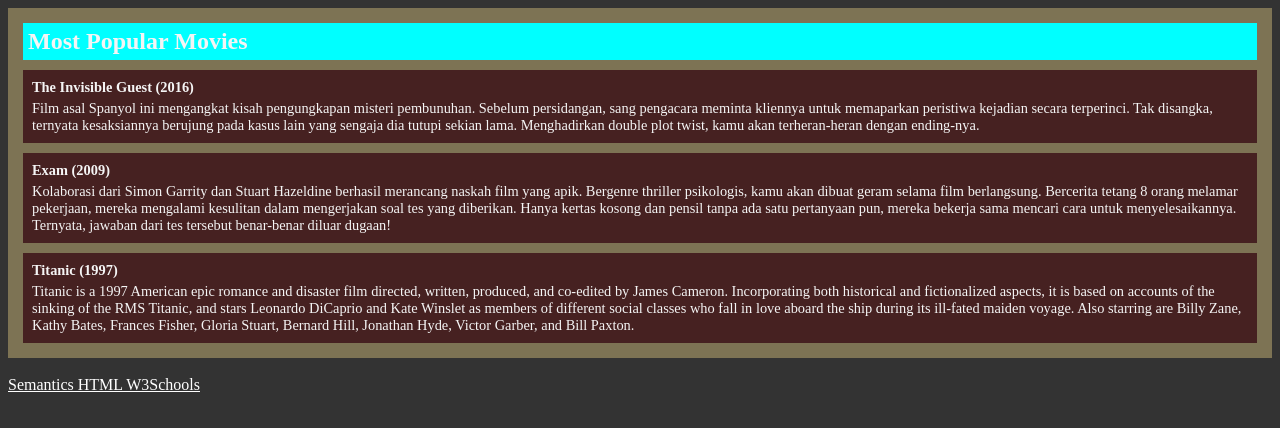
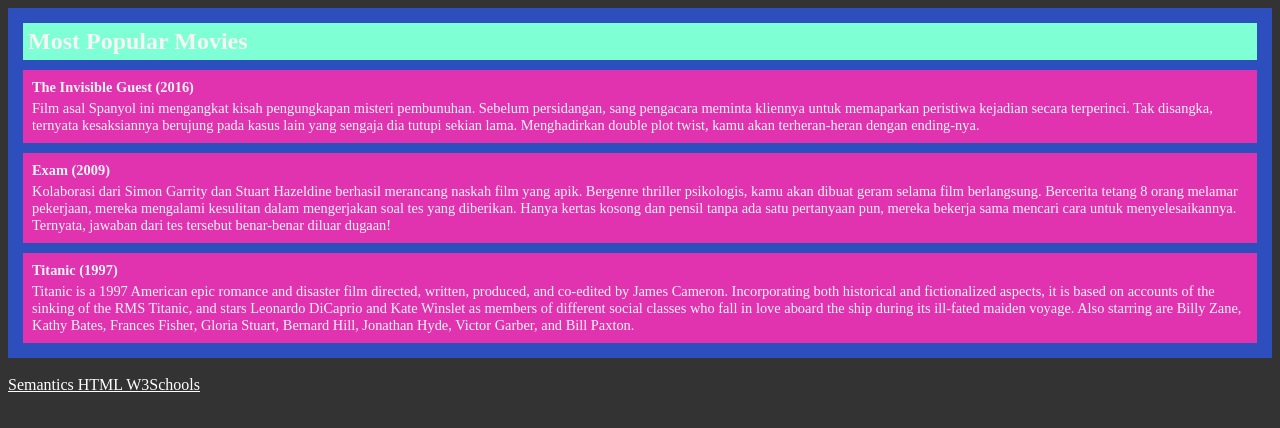
Before and after one commit to Hilmysyafiq/pbw2022, a plain HTML site: page Minggu5/semantic.html in a window 1280 px wide. Drawn offline with Linux system fonts and the light colour scheme.

Commit message:
Add files via upload

```diff
--- a/Minggu5/main.css
+++ b/Minggu5/main.css
@@ -5,7 +5,7 @@ body{
 .all-browsers {
     margin: 0;
     padding: 5px;
-    background-color: rgba(143, 131, 92, 0.815);
+    background-color: rgba(45, 86, 222, 0.815);
   }
 
   .all-browsers > h1, .browser {
@@ -14,7 +14,7 @@ body{
   }
 
   .browser {
-    background: rgb(70, 33, 33);
+    background: rgb(225, 50, 176);
   }
 
   .browser > h2, p {
--- a/Minggu5/semantic.html
+++ b/Minggu5/semantic.html
@@ -9,7 +9,7 @@
 </head>
 <body>
     <article class="all-browsers">
-        <h1 style="background-color:aqua;">Most Popular Movies</h1>
+        <h1 style="background-color:aquamarine;">Most Popular Movies</h1>
         <article class="browser">
           <h2>The Invisible Guest (2016)</h2>
           <p>Film asal Spanyol ini mengangkat kisah pengungkapan misteri pembunuhan. Sebelum persidangan, sang pengacara meminta kliennya untuk memaparkan peristiwa kejadian secara terperinci. Tak disangka, ternyata kesaksiannya berujung pada kasus lain yang sengaja dia tutupi sekian lama. Menghadirkan double plot twist, kamu akan terheran-heran dengan ending-nya.</p>
```
